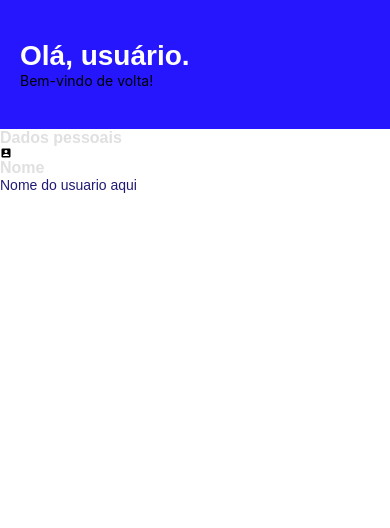
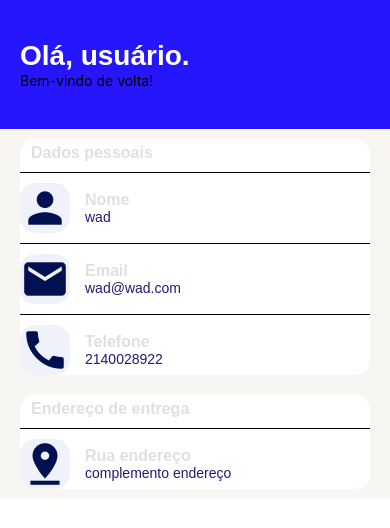
Before and after one commit to thvlldev/fastorder_front, a React Native app: screen / in a window 390 px wide. Shown: the top 528 px of the page. Built offline with nearby package versions, Linux system fonts and the light colour scheme.

Commit message:
Evoluindo tela perfil screen

```diff
--- a/src/App/screens/PerfilScreen.jsx
+++ b/src/App/screens/PerfilScreen.jsx
@@ -2,75 +2,135 @@ import { MaterialIcons } from "@expo/vector-icons";
 import { View, Text, StyleSheet } from "react-native";
 
 export default function PerfilScreen() {
-
   return (
-        <View style = {{flex: 1}}>
-            <View style = {styles.bckHeader}>
-                <Text style = {styles.titleBck}>Olá, usuário.</Text>
+    <View style={{ flex: 1 }}>
+      <View style={styles.bckHeader}>
+        <Text style={styles.titleBck}>Olá, usuário.</Text>
         <Text>Bem-vindo de volta!</Text>
       </View>
 
-            <View>
-                <View>
-                    <Text style={styles.titleCaixa}>Dados pessoais</Text>
-                    <View>
-                        <MaterialIcons name='account-box'/>
+      <View
+        style={{
+          paddingVertical: 10,
+          paddingHorizontal: 20,
+          backgroundColor: "#F7F6F3",
+        }}
+      >
+        <View style={styles.containerBranco}>
+          <Text style={[styles.titleCaixa, {paddingTop: 5, paddingLeft: 11}]}>Dados pessoais</Text>
+          <View style={styles.iconTexto}>
+            <MaterialIcons
+              name="person"
+              size={50}
+              color="#001050"
+              style={styles.iconStyle}
+            />
             <View>
               <Text style={styles.titleCaixa}>Nome</Text>
-                            <Text style={styles.textCaixa}>Nome do usuario aqui </Text>
+              <Text style={styles.textCaixa}>wad</Text>
             </View>
           </View>
+          <View style={styles.iconTexto}>
+            <MaterialIcons
+              name="mail"
+              size={50}
+              color="#001050"
+              style={styles.iconStyle}
+            />
+            <View>
+              <Text style={styles.titleCaixa}>Email</Text>
+              <Text style={styles.textCaixa}>wad@wad.com</Text>
             </View>
-                <View></View>
-                <View></View>
-                <View></View>
+          </View>
+          <View style={styles.iconTexto}>
+            <MaterialIcons
+              name="call"
+              size={50}
+              color="#001050"
+              style={styles.iconStyle}
+            />
+            <View>
+              <Text style={styles.titleCaixa}>Telefone</Text>
+              <Text style={styles.textCaixa}>2140028922</Text>
+            </View>
+          </View>
+
+        </View>
+                <View style={[styles.containerBranco, {marginTop: 20}]}>
+          <Text style={[styles.titleCaixa, {paddingTop: 5, paddingLeft: 11}]}>Endereço de entrega</Text>
+          <View style={styles.iconTexto}>
+            <MaterialIcons
+              name="pin-drop"
+              size={50}
+              color="#001050"
+              style={styles.iconStyle}
+            />
+            <View>
+              <Text style={styles.titleCaixa}>Rua endereço</Text>
+              <Text style={styles.textCaixa}>complemento endereço</Text>
+            </View>
           </View>
 
 
         </View>
-    )
-
-
-
-
-
-
-
-
+      </View>
+    </View>
+  );
 }
 
 const styles = StyleSheet.create({
   bckHeader: {
     backgroundColor: "#2516fd",
     paddingVertical: 40,
-        paddingHorizontal: 20
+    paddingHorizontal: 20,
   },
 
+  containerBranco: {
+    backgroundColor: "#fff",
+    borderRadius: 15,
+    justifyContent:'center'
+  },
+
+  iconTexto: {
+    flexDirection: "row",
+    alignItems: "center",
+    gap: 15,
+    marginTop: 10,
+    borderTopWidth: 1,
+    borderColor: "#000",
+    borderStyle: "solid",
+    paddingTop: 10
+
+  },
+
+  iconStyle: {
+    backgroundColor: "#f0f2fa",
+    borderRadius: 15,
+  },
 
   titleBck: {
     fontFamily: "Arial",
     color: "#fff",
     fontSize: 28,
-        fontWeight: 650
+    fontWeight: 650,
   },
 
-    titleCaixa:{
-        fontFamily:"Arial",// arial aqui é placeholder
-        color:"#e0e0e0",
-        fontSize:16,
-        fontWeight: 600
+  titleCaixa: {
+    fontFamily: "Arial", // arial aqui é placeholder
+    color: "#e0e0e0",
+    fontSize: 16,
+    fontWeight: 600,
   },
-    textCaixa:{
-        fontFamily:"Arial",// arial aqui é placeholder
-        color:"#211b74",
-        fontSize:14,
-        fontWeight: 500
+  textCaixa: {
+    fontFamily: "Arial", // arial aqui é placeholder
+    color: "#211b74",
+    fontSize: 14,
+    fontWeight: 500,
   },
-    textEditar:{
-        fontFamily:"Arial",// placeholder
-        color:"#f78629",// laranja
+  textEditar: {
+    fontFamily: "Arial", // placeholder
+    color: "#f78629", // laranja
     fontSize: 12,
-        fontWeight:500
-    }
-
-})
+    fontWeight: 500,
+  },
+});
```
Lines whose indentation alone changed are shown as unchanged.
